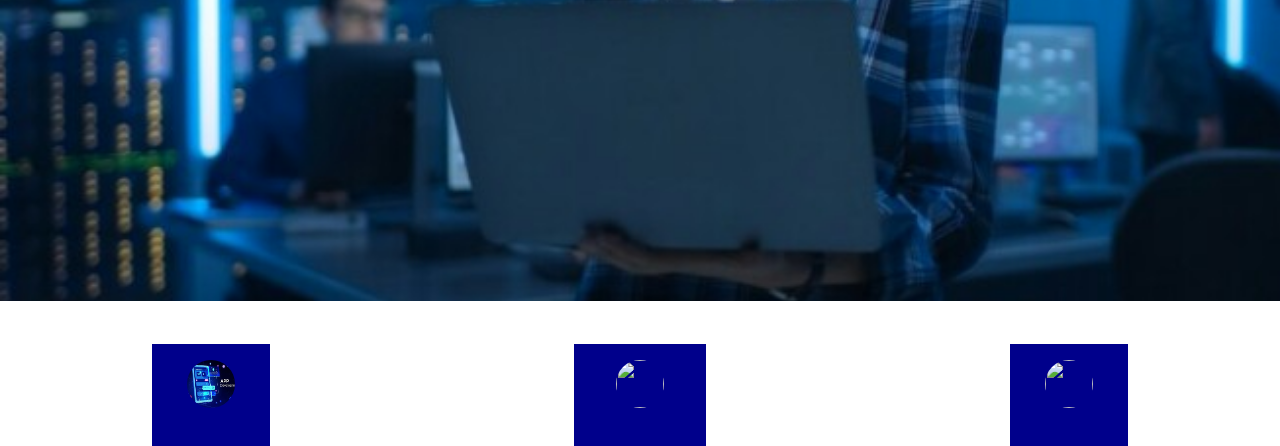
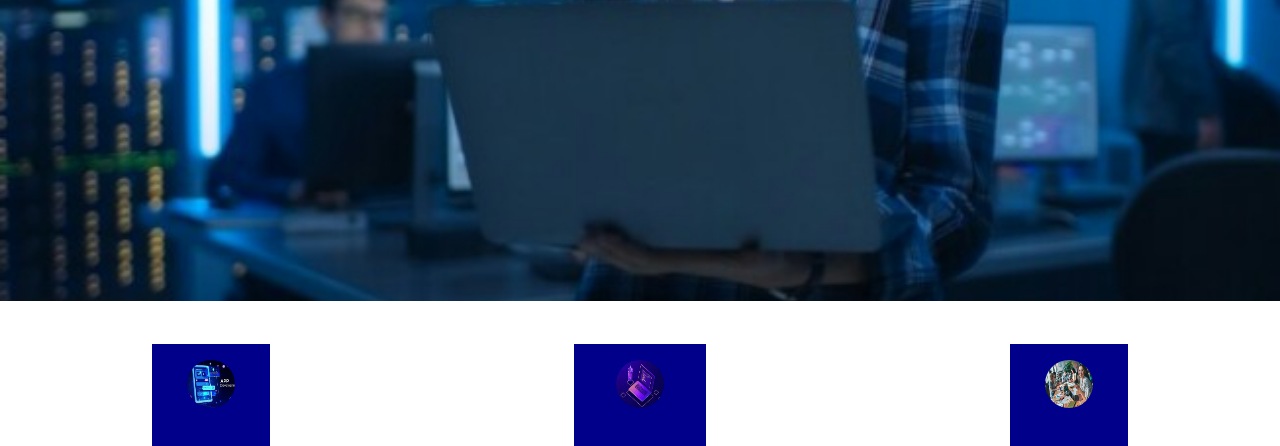
Before and after one commit to abdullahscontrol/Vipshow, a plain HTML site: page index.html in a window 1280 px wide. Shown: the part 499-945 px from the top of the page. Drawn offline with nearby package versions, Linux system fonts and the light colour scheme; the site is published under a folder, as on GitHub Pages, so addresses that start at the root find nothing.

Commit message:
rechanging image path

```diff
--- a/index.html
+++ b/index.html
@@ -108,12 +108,12 @@ a{
             <div class="more"><a href="#">Learn More</a></div>
         </div>
         <div class="product">
-            <div class="img"><img src="/web-d.jpg" id="product-image"></div>
+            <div class="img"><img src="web-d.jpg" id="product-image"></div>
             <div class="name">WEB <br> Development</div>
             <div class="more"><a href="#">Learn More</a></div>
         </div>
         <div class="product">
-            <div class="img"><img src="/lvr-b.jpg" id="product-image"></div>
+            <div class="img"><img src="lvr-b.jpg" id="product-image"></div>
             <div class="name">LVR <br> Business </div>
             <div class="more"><a href="#">Learn More</a></div>
         </div>
```
